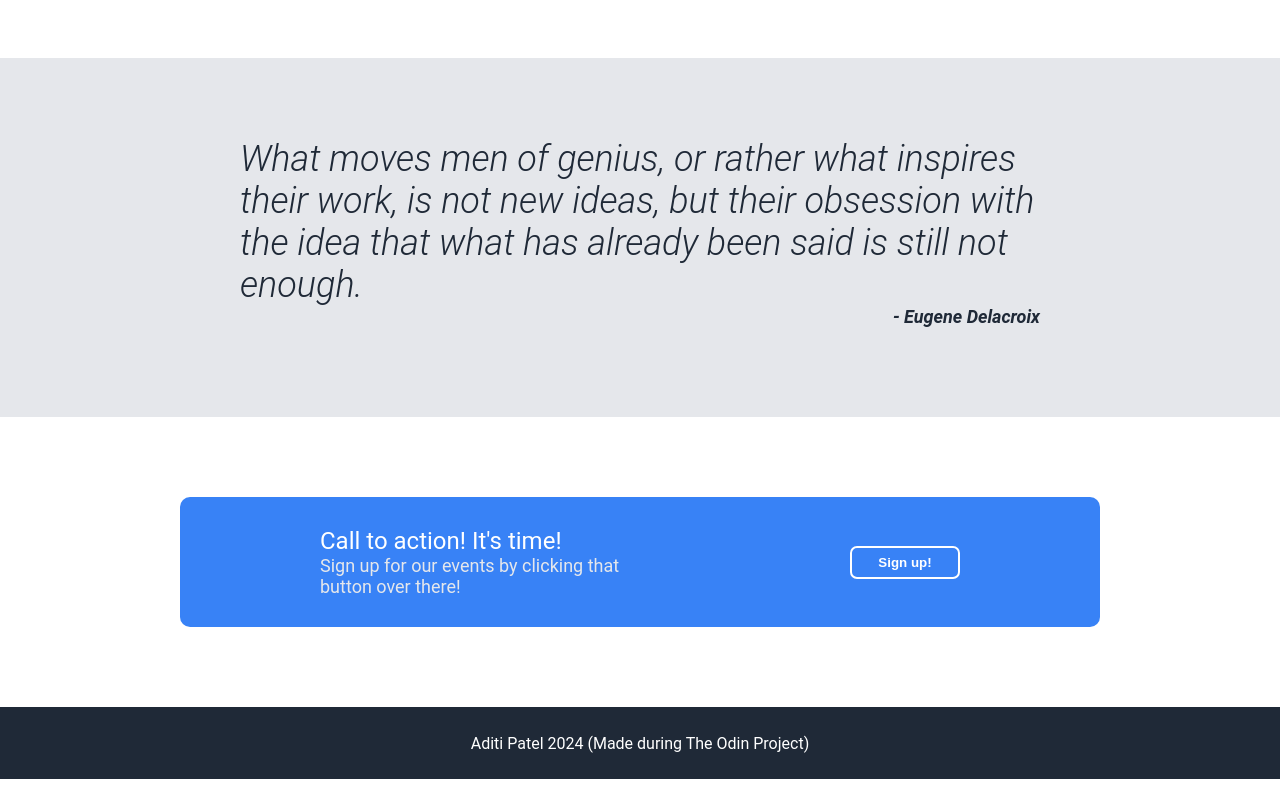
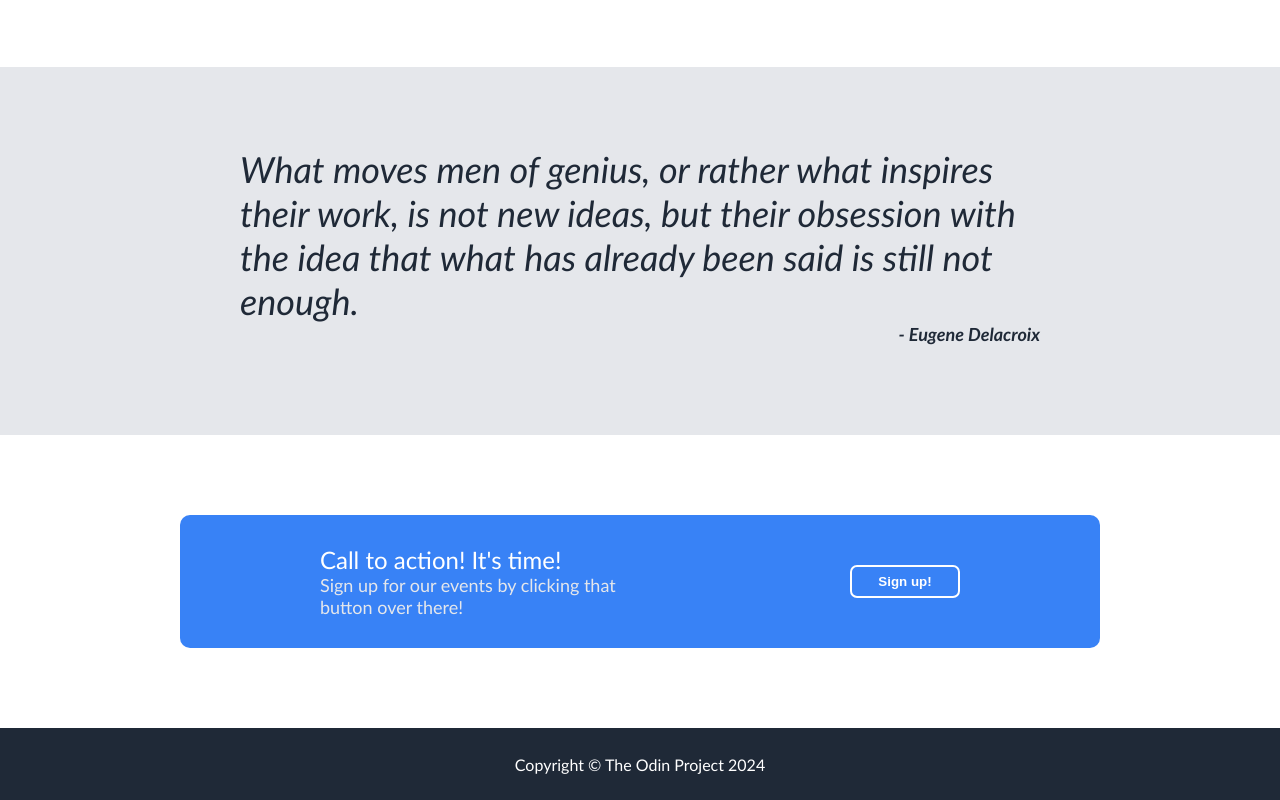
Before and after one commit to AditiPatel25/landing-page, a plain HTML site: page index.html in a window 1280 px wide. Shown: the part 915-1715 px from the top of the page. Before the commit the page ends 1694 px from the top, so only its background shows below. Drawn offline with Linux system fonts and the light colour scheme.

Commit message:
changed body font and footer

```diff
--- a/index.html
+++ b/index.html
@@ -64,7 +64,7 @@
         </div>
     </div>
     <div class="footer">
-        <div>Aditi Patel 2024 (Made during The Odin Project)</div>
+        <div>Copyright © The Odin Project 2024</div>
     </div>
 </body>
 
--- a/styles.css
+++ b/styles.css
@@ -1,6 +1,6 @@
 /* BODY */
 body {
-    font-family: "Roboto", sans-serif;
+    font-family: "Optima", sans-serif;
     margin: 0;
     min-height: 100vh;
 }
```
